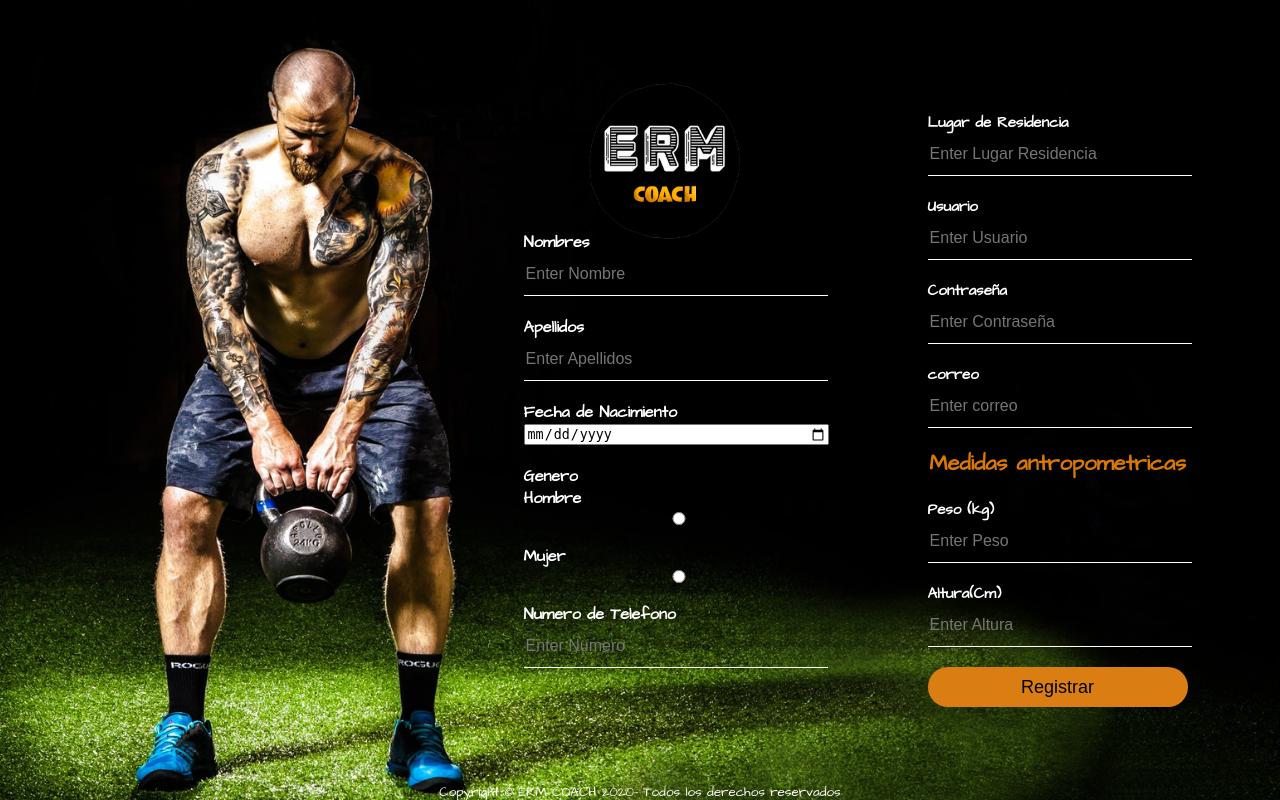
After one commit to Banestet/ERM-COACH, a PHP site: page /LoginClient.php in a window 1280 px wide. The commit adds this page. Run offline with PHP 8.4, Linux system fonts and the light colour scheme.

Commit message:
commit actualizacion

```diff
--- a/ClientSign.css
+++ b/ClientSign.css
@@ -8,8 +8,8 @@ body {
     height: 100vh;
 }
 
-.title {
-    font-size: 50px;
+.titlea {
+    font-size: 70px;
     text-align: center;
     color: rgb(218, 119, 5);
 }
@@ -28,29 +28,30 @@ body {
 /* #region */
 
 .login-box2 {
-    width: 290px;
-    height: 470px;
-    background: rgba(0, 0, 0, 0);
+    width: 340px;
+    height: 560px;
+    background: rgba(248, 3, 3, 0);
     color: #fff;
-    top: 50%;
-    left: 45%;
+    top: 55%;
+    left: 42%;
     position: absolute;
     transform: translate(-10%, -50%);
     box-sizing: border-box;
-    padding: 20px 30px;
+    padding: 20px 20px;
 }
 
 .login-box3 {
-    width: 290px;
-    height: 470px;
-    background: rgba(219, 7, 7, 0);
+    width: 420px;
+    height: 600px;
+    background: rgba(106, 7, 219, 0);
     color: #fff;
-    top: 60%;
-    left: 110%;
+    top: 45%;
+    left: 95%;
     position: absolute;
-    transform: translate(-10%, -50%);
+    transform: translate(5%, -50%);
     box-sizing: border-box;
-    padding: 20px 30px;
+    padding: 0px 80px;
+    font-size: 15px;
 }
 
 .login-box2 .avatar {
@@ -58,9 +59,9 @@ body {
     height: 160px;
     border-radius: 100%;
     position: absolute;
-    top: -70px;
+    top: -80px;
     left: calc(50% - 30%);
-    /* sombreado*/
+    font-size: 15px;
 }
 
 .login-box2 h1 {
--- /dev/null
+++ b/LoginClient.php
@@ -0,0 +1,79 @@
+<!DOCTYPE html>
+<html lang="en">
+
+<head>
+    <meta charset="UTF-8">
+    <meta name="viewport" content="width=device-width, initial-scale=1.0">
+    <title>Cliente ERM</title>
+    <!-- Font -->
+    <link href="https://fonts.googleapis.com/css2?family=Architects+Daughter&display=swap" rel="stylesheet">
+    <link rel="stylesheet" href="ClientSign.css">
+
+
+</head>
+
+
+
+<body>
+    <link rel="shortcut icon" type="image/x-icon" href="img/ERM.png">
+
+    <div class="login-box2">
+
+        <img src="img/ERM.png" class="avatar" alt="Avatar Image">
+        <h1>Client data</h1>
+
+        <form action="registrar.php" method="POST">
+            <!-- Nombre-->
+            <label for="Names">Nombres</label>
+            <input type="text" name="nombre" placeholder="Enter Nombre" onkeypress="return sololetras(event)">
+            <!--Apellidos  -->
+            <label for="Surnames">Apellidos</label>
+            <input type="text" name="apellidos" placeholder="Enter Apellidos" onkeypress="return sololetras(event)">
+            <!--Cumpleaños -->
+            <label for="Birthday">Fecha de Nacimiento</label>
+            <input type="date" name="fecha">
+            <!--Genero -->
+            <label for="Gender">Genero</label>
+            <label for="Men">Hombre</label>
+            <input type="radio" name="sexo" id="Hombre">
+            <label for="Women">Mujer</label>
+            <input type="radio" name="sexo" id="Mujer">
+            <!--Numero de Telefono  -->
+            <label for="Phone number">Numero de Telefono</label>
+            <input type="text" name="telefono" placeholder="Enter Numero" onkeypress="return solonumeros(event)">
+            <div class="login-box3">
+                <!--Lugar de residencia  -->
+                <label for="Place of residence">Lugar de Residencia</label>
+                <input type="text" name="residencia" placeholder="Enter Lugar Residencia" onkeypress="return sololetras(event)">
+                <!-- USERNAME INPUT -->
+                <label for="username">Usuario</label>
+                <input type="text" id="usuario" name="usuario" placeholder="Enter Usuario">
+                <!-- PASSWORD INPUT -->
+                <label for="password">Contraseña</label>
+                <input type="password" id="contraseña" name="contraseña" placeholder="Enter Contraseña">
+
+                <label for="email">correo</label>
+                <input type="text" id="correo" name="correo" placeholder="Enter correo">
+                <h1 class="titlea">Medidas antropometricas</h1>
+                <label for="Peso">Peso (kg)</label>
+                <input type="text" name="peso" placeholder="Enter Peso" onkeypress="return solonumeros(event)">
+                <label for="Altura">Altura(Cm)</label>
+                <input type="text" name="altura" placeholder="Enter Altura" onkeypress="return solonumeros(event)">
+
+
+                <input type="submit" value="Registrar" name="registrar">
+            </div>
+
+
+
+        </form>
+
+    </div>
+    <div class="footer">
+        <small>Copyright &copy; ERM COACH 2020- Todos los derechos reservados</small>
+    </div>
+    <script src="Validaciones.js"></script>
+
+</body>
+
+</html>
```
Also changed, not shown: HomeCoach.css (+32 -1 lines), HomeCoach.html (deleted, +0 -77 lines), HomeCoach.php (+87 -20 lines), LoginClient.html (deleted, +0 -38 lines), LoginCoach.php (renamed from LoginCoach.html, +18 -15 lines), chat.php (added, +14 -0 lines), conectar.php (added, +9 -0 lines), db.php (deleted, +0 -18 lines), registrar.php (added, +52 -0 lines).
